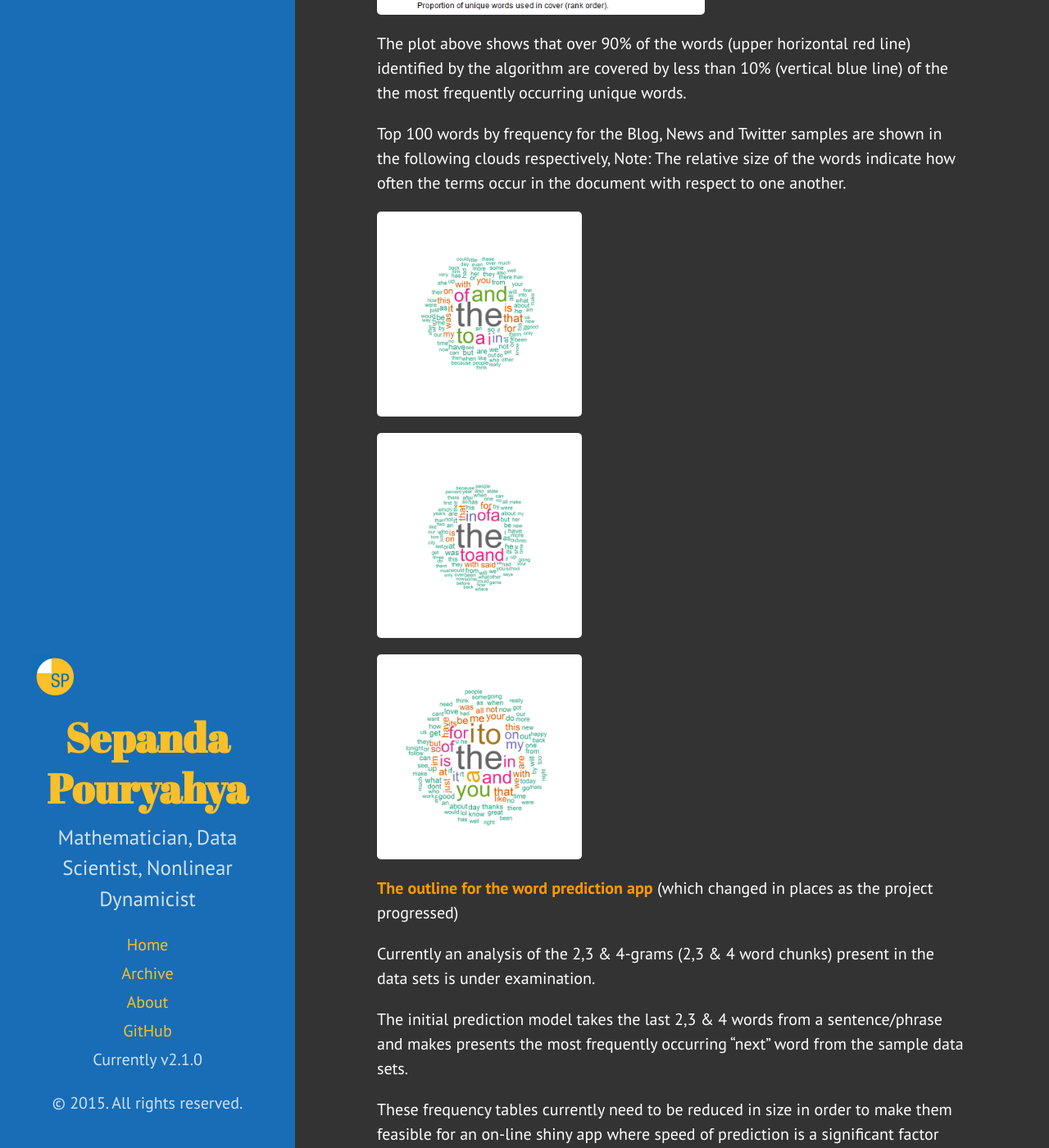
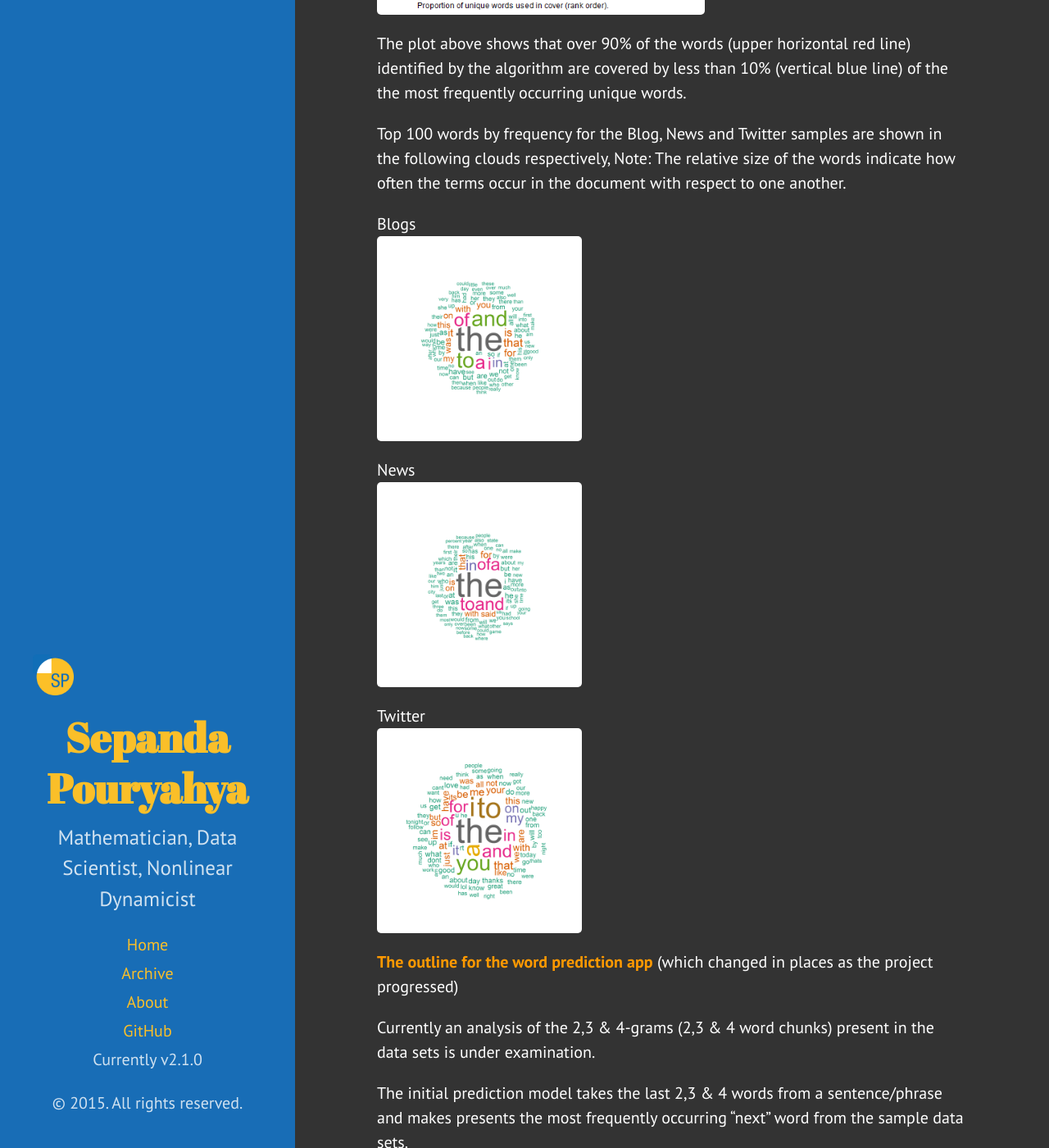
Before and after one commit to sepanda/sepanda.github.io, a Jekyll site: the page built from _posts/2015-01-01-NLP_2_PersonalExperience.md, in a window 1280 px wide and 1400 px high, scrolled down 6580 px. Shown: the whole window at 82% size. Built offline with Jekyll 4.4.1, drawn with Linux system fonts in a browser that asks for light colours; Markdown is read by kramdown in place of the engine named in the settings.

Commit message:
word cloud image update

```diff
--- a/_posts/2015-01-01-NLP_2_PersonalExperience.md
+++ b/_posts/2015-01-01-NLP_2_PersonalExperience.md
@@ -149,10 +149,13 @@ The plot above shows that over 90% of the words (upper horizontal red line) iden
 
 Top 100 words by frequency for the Blog, News and Twitter samples are shown in the following clouds respectively, Note: The relative size of the words indicate how often the terms occur in the document with respect to one another.
 
+Blogs
 <img src="/assets/pictures/NLP_Project2014/2_PExp_BlgTop100.png" style="width: 250px;" />
 
+News
 <img src="/assets/pictures/NLP_Project2014/2_PExp_Newstop100.png" height="250px" width="250px" />
 
+Twitter
 <img src="/assets/pictures/NLP_Project2014/2_PExp_Twittertop100.png" height="250px" width="250px" />
 
 
```
